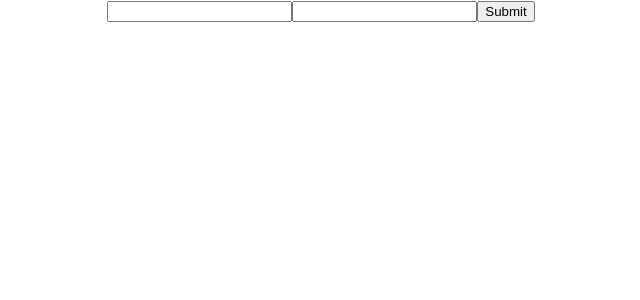
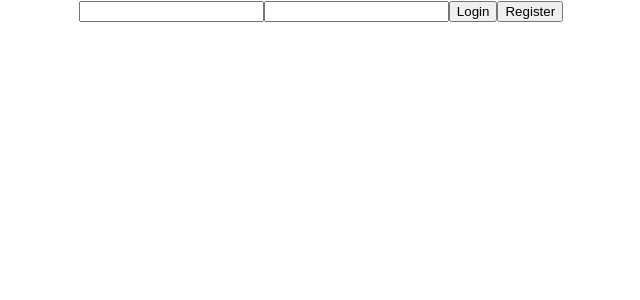
Before and after one commit to afaraone/chitter-tech, a React (Create React App) app: page / in a window 1280 px wide. Shown: the top 300 px of the page, without its empty margins (319-959 px from the left). Built offline with nearby package versions, Linux system fonts and the light colour scheme.

Commit message:
Add register button to form
Does callback to postuser in userapihandler

```diff
--- a/src/loginform.js
+++ b/src/loginform.js
@@ -26,7 +26,8 @@ class LoginForm extends Component {
 			<div className='login-form-container'>
 			<input type='text' className='login-form' id='login-handle' onChange={this.updateHandle}/>
 			<input type='text' className='login-form' id='login-password' onChange={this.updatePassword}/>
-			<button id='login-submit' onClick={() => this.props.postLogin(handle, password)}>Submit</button>
+			<button id='login-submit' onClick={() => this.props.postSession(handle, password)}>Login</button>
+			<button id='register-submit' onClick={() => this.props.postUser(handle, password)}>Register</button>
 			</div>
 		)
 	}
```
Also changed, not shown: 1 other file (tests, documents, lock files or other folders).
